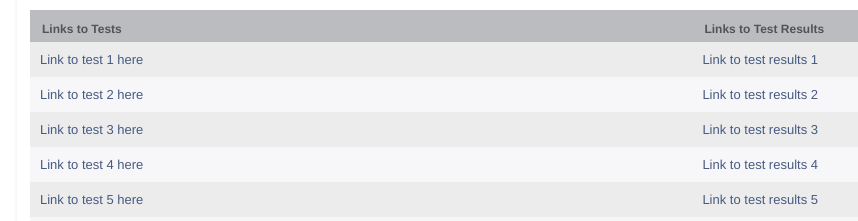
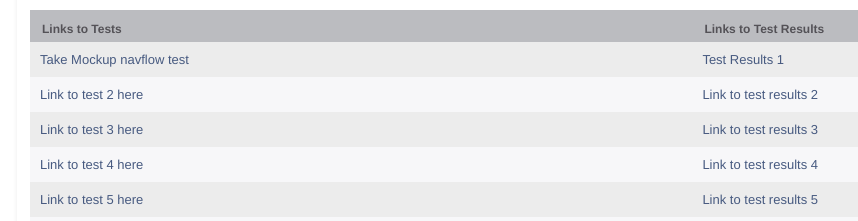
Before and after one commit to racoquita/wiu, a plain HTML site: page index.html in a window 1280 px wide. Shown: the part 421-642 px from the top of the page, 130-988 px from the left. Drawn offline with Linux system fonts and the light colour scheme.

Commit message:
updated test link 1

```diff
--- a/index.html
+++ b/index.html
@@ -39,8 +39,8 @@
        </thead>
        <tbody>
           <tr class="odd">
-             <td><a href="#">Link to test 1 here</a></td>
-             <td><a href="">Link to test results 1</a></td>
+             <td><a href="https://usabilityhub.com/do/UyoZ0eSpwNyZ35iU/UyoZ">Take Mockup navflow test</a></td>
+             <td><a href="https://usabilityhub.com/tests/UyoZ0eSpwNyZ35iU/results/7aRfU0j1jJc2KHxT">Test Results 1</a></td>
           </tr>
           <tr>
              <td><a href="#">Link to test 2 here</a></td>
```
